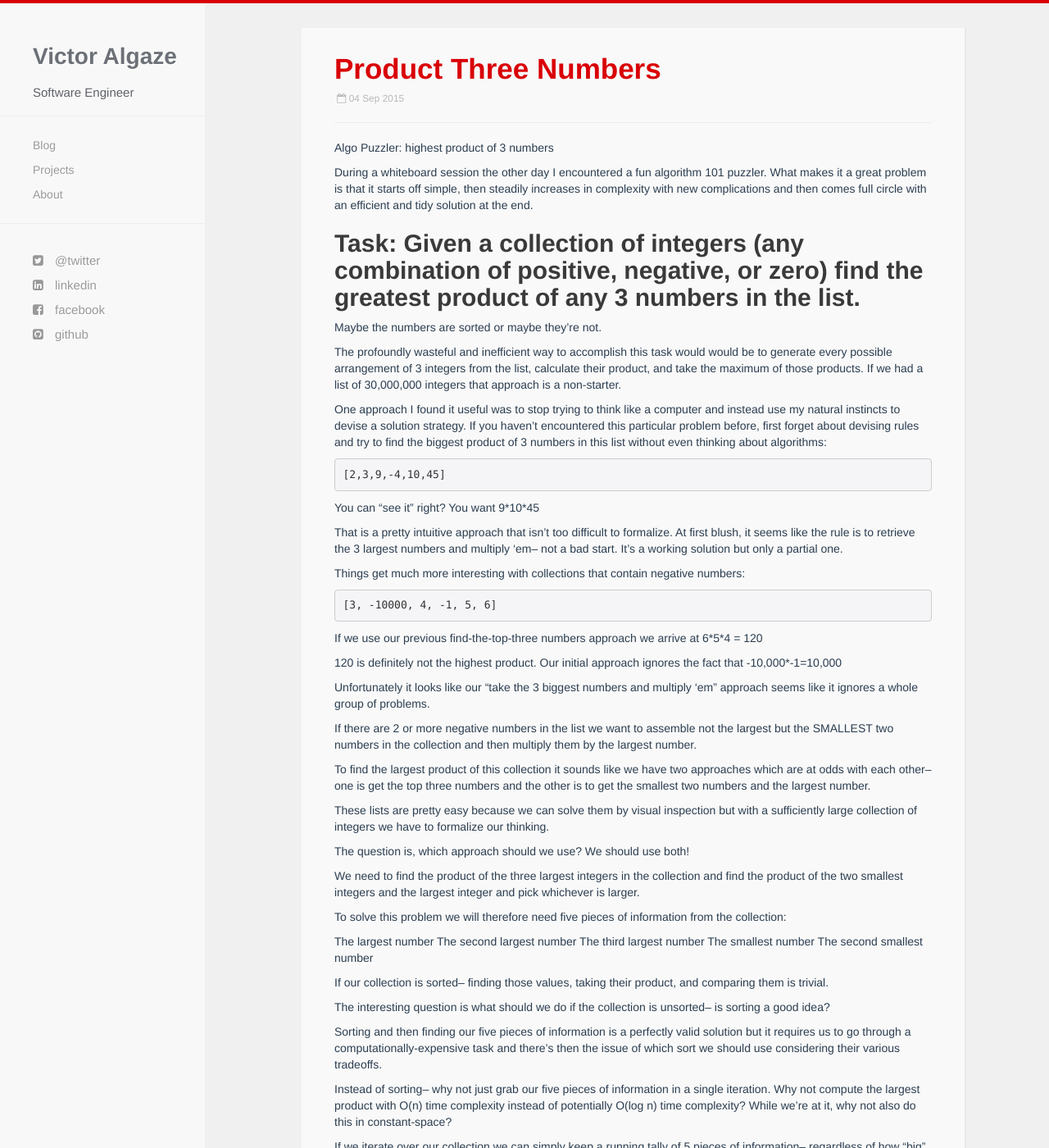
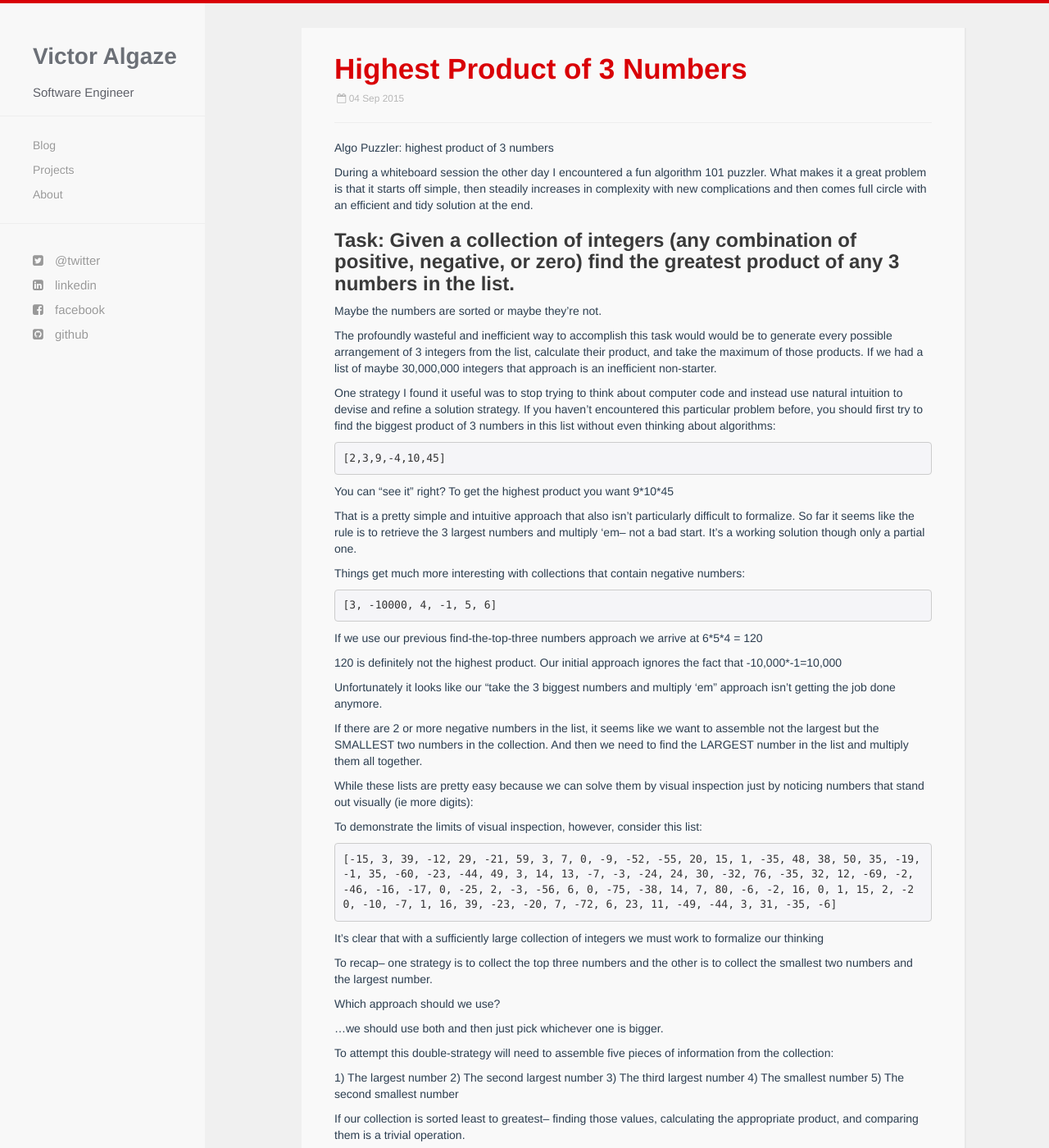
Before and after one commit to valgaze/valgaze.github.io, a Jekyll site: the page built from _posts/2015-09-04-product-three-numbers.md, in a window 1280 px wide and 1400 px high. Shown: the whole window at 82% size. Built offline with Jekyll 4.4.1, drawn with Linux system fonts in a browser that asks for light colours; nearby versions of some CDN libraries; Markdown is read by kramdown in place of the engine named in the settings; comment, search, counter and statistics services are not loaded; some of the changed text lies outside the part shown.

Commit message:
Update post

```diff
--- a/_posts/2015-09-04-product-three-numbers.md
+++ b/_posts/2015-09-04-product-three-numbers.md
@@ -1,27 +1,28 @@
 ---
 published: true
+title: Highest Product of 3 Numbers
 ---
 
 Algo Puzzler: highest product of 3 numbers
 
 During a whiteboard session the other day I encountered a fun algorithm 101 puzzler. What makes it a great problem is that it starts off simple, then steadily increases in complexity with new complications and then comes full circle with an efficient and tidy solution at the end.
 
-##Task: Given a collection of integers (any combination of positive, negative, or zero) find the greatest product of any 3 numbers in the list.
+###Task: Given a collection of integers (any combination of positive, negative, or zero) find the greatest product of any 3 numbers in the list.
 
 Maybe the numbers are sorted or maybe they're not.
 
-The profoundly wasteful and inefficient way to accomplish this task would would be to generate every possible arrangement of 3 integers from the list, calculate their product, and take the maximum of those products. If we had a list of 30,000,000 integers that approach is a non-starter.
+The profoundly wasteful and inefficient way to accomplish this task would would be to generate every possible arrangement of 3 integers from the list, calculate their product, and take the maximum of those products. If we had a list of maybe 30,000,000 integers that approach is an inefficient non-starter.
 
-One approach I found it useful was to stop trying to think like a computer and instead use my natural instincts to devise a solution strategy. If you haven’t encountered this particular problem before, first forget about devising rules and try to find the biggest product of 3 numbers in this list without even thinking about algorithms:
+One strategy I found it useful was to stop trying to think about computer code and instead use natural intuition to devise and refine a solution strategy. If you haven’t encountered this particular problem before, you should first try to find the biggest product of 3 numbers in this list without even thinking about algorithms:
 
 {% highlight bash %}
 [2,3,9,-4,10,45]
 {% endhighlight %}
 
 
-You can "see it" right? You want 9\*10\*45
+You can "see it" right? To get the highest product you want 9\*10\*45
 
-That is a pretty intuitive approach that isn’t too difficult to formalize. At first blush, it seems like the rule is to retrieve the 3 largest numbers and multiply 'em-- not a bad start. It’s a working solution but only a partial one.
+That is a pretty simple and intuitive approach that also isn’t particularly difficult to formalize. So far it seems like the rule is to retrieve the 3 largest numbers and multiply 'em-- not a bad start. It’s a working solution though only a partial one.
 
 Things get much more interesting with collections that contain negative numbers:
 
@@ -33,37 +34,114 @@ If we use our previous find-the-top-three numbers approach we arrive at 6\*5\*4
 
 120 is definitely not the highest product. Our initial approach ignores the fact that -10,000*-1=10,000
 
-Unfortunately it looks like our "take the 3 biggest numbers and multiply 'em" approach seems like it ignores a whole group of problems.
+Unfortunately it looks like our "take the 3 biggest numbers and multiply 'em" approach isn't getting the job done anymore.
 
-If there are 2 or more negative numbers in the list we want to assemble not the largest but the SMALLEST two numbers in the collection and then multiply them by the largest number.
+If there are 2 or more negative numbers in the list, it seems like we want to assemble not the largest but the SMALLEST two numbers in the collection. And then we need to find the LARGEST number in the list and multiply them all together.
 
-To find the largest product of this collection it sounds like we have two approaches which are at odds with each other-- one is get the top three numbers and the other is to get the smallest two numbers and the largest number.
+While these lists are pretty easy because we can solve them by visual inspection just by noticing numbers that stand out visually (ie more digits):
 
-These lists are pretty easy because we can solve them by visual inspection but with a sufficiently large collection of integers we have to formalize our thinking.
+To demonstrate the limits of visual inspection, however, consider this list:
+{% highlight bash %}
+[-15, 3, 39, -12, 29, -21, 59, 3, 7, 0, -9, -52, -55, 20, 15, 1, -35, 48, 38, 50, 35, -19, -1, 35, -60, -23, -44, 49, 3, 14, 13, -7, -3, -24, 24, 30, -32, 76, -35, 32, 12, -69, -2, -46, -16, -17, 0, -25, 2, -3, -56, 6, 0, -75, -38, 14, 7, 80, -6, -2, 16, 0, 1, 15, 2, -20, -10, -7, 1, 16, 39, -23, -20, 7, -72, 6, 23, 11, -49, -44, 3, 31, -35, -6]
+{% endhighlight %}
 
-The question is, which approach should we use? We should use both!
 
-We need to find the product of the three largest integers in the collection and find the product of the two smallest integers and the largest integer and pick whichever is larger.
 
-To solve this problem we will therefore need five pieces of information from the collection:
+It's clear that with a sufficiently large collection of integers we must work to formalize our thinking
 
-The largest number
-The second largest number
-The third largest number
-The smallest number
-The second smallest number
 
-If our collection is sorted-- finding those values, taking their product, and comparing them is trivial.
+To recap-- one strategy is to collect the top three numbers and the other is to collect the smallest two numbers and the largest number.
 
-The interesting question is what should we do if the collection is unsorted-- is sorting  a good idea?
+Which approach should we use?
 
-Sorting and then finding our five pieces of information is a perfectly valid solution but it requires us to go through a computationally-expensive task and there’s then the issue of which sort we should use considering their various tradeoffs.
+...we should use both and then just pick whichever one is bigger.
 
-Instead of sorting-- why not just grab our five pieces of information in a single iteration. Why not compute the largest product with O(n) time complexity instead of potentially O(log n) time complexity? While we’re at it, why not also do this in constant-space?
 
-If we iterate over our collection we can simply keep a running tally of 5 pieces of information-- regardless of how “big” our collection happens to be-- and at the end compute simple products and make a simple comparison.
+To attempt this double-strategy will need to assemble five pieces of information from the collection:
 
-Here’s a good problem to end on:
+1) The largest number
+2) The second largest number
+3) The third largest number
+4) The smallest number
+5) The second smallest number
+
+If our collection is sorted least to greatest-- finding those values, calculating the appropriate product, and comparing them is a trivial operation.
+
+
 {% highlight bash %}
-[37,838,-21,3844,-394944,12,0,-33,383,388,1,84,84,11,38,559,8,-2394,10]
+[-7, -6, 4, 5, 8]
 {% endhighlight %}
+
+
+Things get more interesting if the collection is unsorted-- is our best/most efficient first step to sort this collection?
+
+Sorting and then finding our five pieces of information is a perfectly valid solution but it requires us to go through a computationally-expensive task. Also we'd also need to consider the issue of which sort type we should select in considering their various tradeoffs for different input sizes.
+
+Instead of sorting-- why not just grab our five pieces of information in a single iteration. Why not compute the largest product with O(n) time complexity instead of potentially O(n^2) time complexity?
+
+While we’re at it, why not also do this in constant-space? (Constant space meaning that if we iterate over our collection we can simply keep a running tally of 5 pieces of information-- regardless of how “big” our collection happens to be)
+
+In summary, we went from simple to complex to confusing and finally to elegance-- not too bad.
+
+If you want to experiment with different lists, click the GENERATE button below or refresh the page and the box below will produce a new list of random numbers:
+
+<button id='generateBtn'>Generate</button>
+<span id="fakePre"></span>
+
+
+
+<script type="text/javascript">
+var generator = function(){
+  var output = [];
+  var seed = Math.ceil((Math.random()*40) + 80);
+  for (var i = 0; i < seed; i++){
+    var negCheck = Math.floor(Math.random()*2);
+
+    if (negCheck === 1){
+      output.push(Math.floor(Math.random()*seed));
+    }else{
+      output.push(Math.floor(Math.random()*seed*-1));
+    }
+
+  }
+  return output;
+};
+
+var append = function(el, input){
+  var ref = document.getElementById(el);
+  ref.innerHTML = "[" + input + "]";
+};
+
+document.getElementById("generateBtn").addEventListener("click", function(){
+    append("fakePre", generator());
+});
+
+append("fakePre", generator());
+
+
+
+</script>
+
+<style type="text/css">
+  #fakePre{
+    background: #f5f5f8;
+    display: block;
+    padding: 9.5px;
+    margin: 0 0 10px;
+    font-size: 13px;
+    line-height: 1.428571429;
+    color: #333;
+    word-break: break-all;
+    word-wrap: break-word;
+    background-color: #f5f5f5;
+    border: 1px dotted #ccc;
+    border-radius: 4px;
+    padding: 0;
+    font-size: inherit;
+    color: inherit;
+    white-space: pre-wrap;
+    background-color: transparent;
+    border-radius: 0;
+  }
+
+</style>
```
